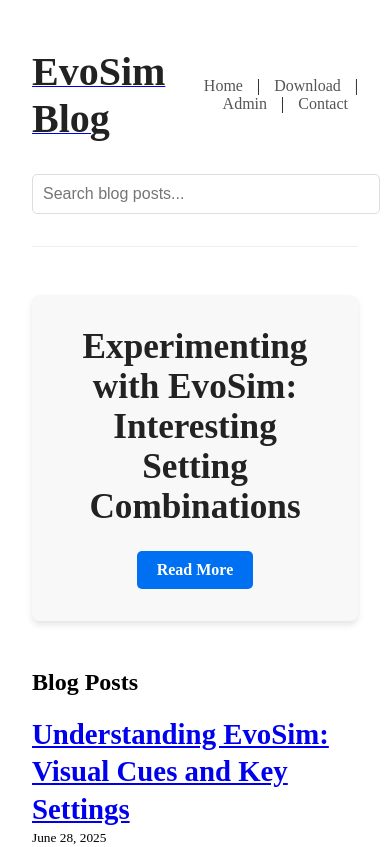
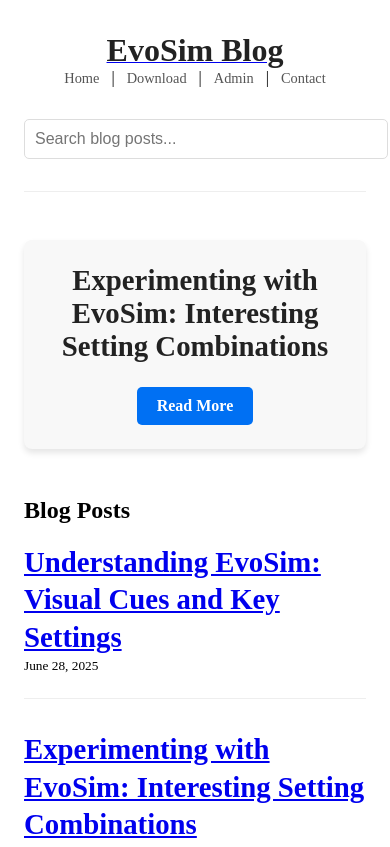
Before and after one commit to charlieboardy14/EVOsimBlog, a Next.js app: page / in a window 390 px wide. Shown: the top 847 px of the page. Built offline with nearby package versions, Linux system fonts and the light colour scheme.

Commit message:
Implement mobile responsiveness and optimizations

```diff
--- a/components/layout.module.css
+++ b/components/layout.module.css
@@ -152,3 +152,65 @@
   background-color: #005bb5;
   text-decoration: none;
 }
+
+/* Mobile Optimizations */
+@media (max-width: 768px) {
+  .container {
+    padding: 0 1rem;
+    margin: 2rem auto 4rem;
+  }
+
+  .headerContent {
+    flex-direction: column;
+    text-align: center;
+  }
+
+  .logo {
+    font-size: 2rem;
+    margin-bottom: 1rem;
+  }
+
+  .header nav {
+    text-align: center;
+    width: 100%;
+  }
+
+  .header nav a {
+    margin: 0 8px;
+    font-size: 0.9em;
+  }
+
+  .headerTitle {
+    font-size: 2.2rem;
+  }
+
+  .postTitle {
+    font-size: 2rem;
+  }
+
+  .scrollerContent h2 {
+    font-size: 1.8rem;
+  }
+
+  .scrollerContent p {
+    font-size: 1em;
+  }
+
+  .postScroller {
+    padding: 1.5rem;
+  }
+
+  /* Contact form adjustments */
+  form {
+    padding: 1.5rem;
+  }
+
+  .newsletterForm {
+    flex-direction: column;
+    gap: 15px;
+  }
+
+  .newsletterForm input[type="email"] {
+    max-width: 100%;
+  }
+}
--- a/styles/globals.css
+++ b/styles/globals.css
@@ -7,6 +7,7 @@ body {
   line-height: 1.6;
   font-size: 18px;
   color: #333;
+  -webkit-text-size-adjust: 100%; /* Prevent text resizing on orientation change */
 }
 
 * {
```
